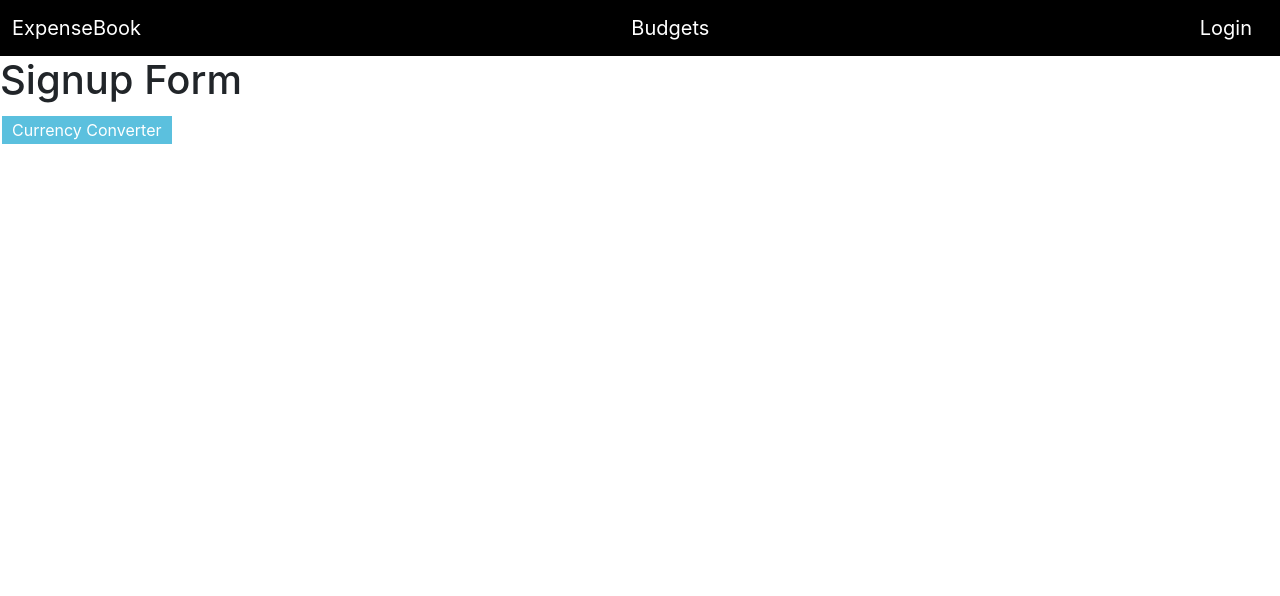
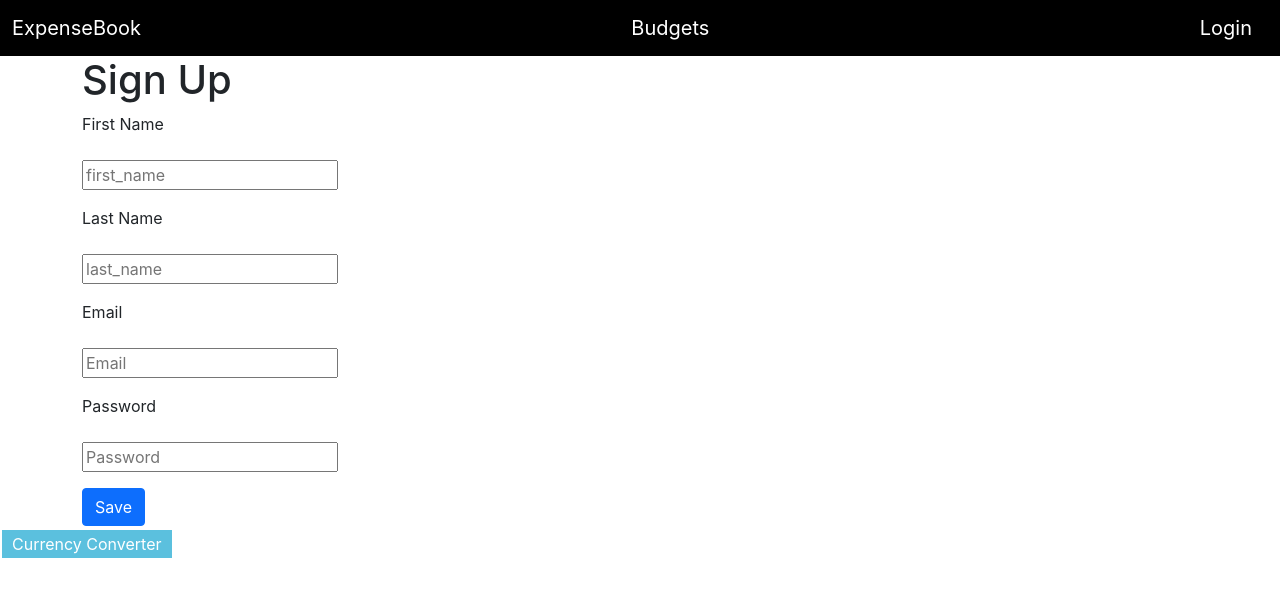
Before and after one commit to danielrotstein/expensebook, a React (Create React App) app in the folder ghi/: page /signup in a window 1280 px wide. Shown: the top 596 px of the page. Built offline with nearby package versions, Linux system fonts and the light colour scheme; no server answers.

Commit message:
signup form now working

```diff
--- a/ghi/src/LoginComponents/SignUp.js
+++ b/ghi/src/LoginComponents/SignUp.js
@@ -1,7 +1,65 @@
+import { useState } from 'react';
+import { useNavigate } from 'react-router-dom';
+import { useCreateAccountsMutation } from '../store/accountsApi';
+import ErrorNotification from '../ErrorNotification';
+import BulmaInput from '../BulmaInput';
+
 function SignUpForm() {
+    const navigate = useNavigate();
+    const [first_name, setFirstName] = useState('');
+    const [last_name, setLastName] = useState('');
+    const [email, setEmail] = useState('');
+    const [password, setPassword] = useState('');
+    const [error, setError] = useState('');
+    const [createAccount, result] = useCreateAccountsMutation();
+
+    async function handleSubmit(e) {
+        e.preventDefault();
+        console.log("E.TARGET", e.target);
+        // createAccount(new FormData(e.target));
+        createAccount({first_name, last_name, email, password});
+    }
+
+    if (result.isSuccess) {
+        navigate("/budgets");
+    } else if (result.isError) {
+        setError(result.error);
+        console.log()
+    }
+
     return (
-        <div>
-            <h1>Signup Form</h1>
+        <div className="container">
+            <h1>Sign Up</h1>
+            <div className="columns is-centered">
+                <div className="column is-one-third">
+                    <ErrorNotification error={error} />
+                    <form onSubmit={(e) => handleSubmit(e)}>
+                    <div className="mb-3">
+                            <label htmlFor="first_name">First Name</label>
+                            <BulmaInput onChange={setFirstName} value={first_name} required placeholder="first_name" type="text" name="first_name" id="first_name" className="form-control"/>
+                        </div>
+
+                        <div className="mb-3">
+                            <label htmlFor="last_name">Last Name</label>
+                            <BulmaInput onChange={setLastName} value={last_name} required placeholder="last_name" type="text" name="last_name" id="last_name" className="form-control"/>
+                        </div>
+                        <div className="mb-3">
+                            <label htmlFor="email">Email</label>
+                            <BulmaInput onChange={setEmail} value={email} required placeholder="Email"
+                            type="email" name="email" id="email" className="form-control"/>
+                        </div>
+                        <div className="mb-3">
+                            <label htmlFor="password">Password</label>
+                            <BulmaInput onChange={setPassword} value={password}
+                            required placeholder="Password" type="password" name="password" id="password"
+                            className="form-control"/>
+                        </div>
+                        <div className="field">
+                            <button className="btn btn-primary">Save</button>
+                        </div>
+                    </form>
+                </div>
+            </div>
         </div>
     )
 }
```
Also changed, not shown: ghi/src/LoginComponents/Login.js (+0 -16 lines), 1 other file (tests, documents, lock files or other folders).
